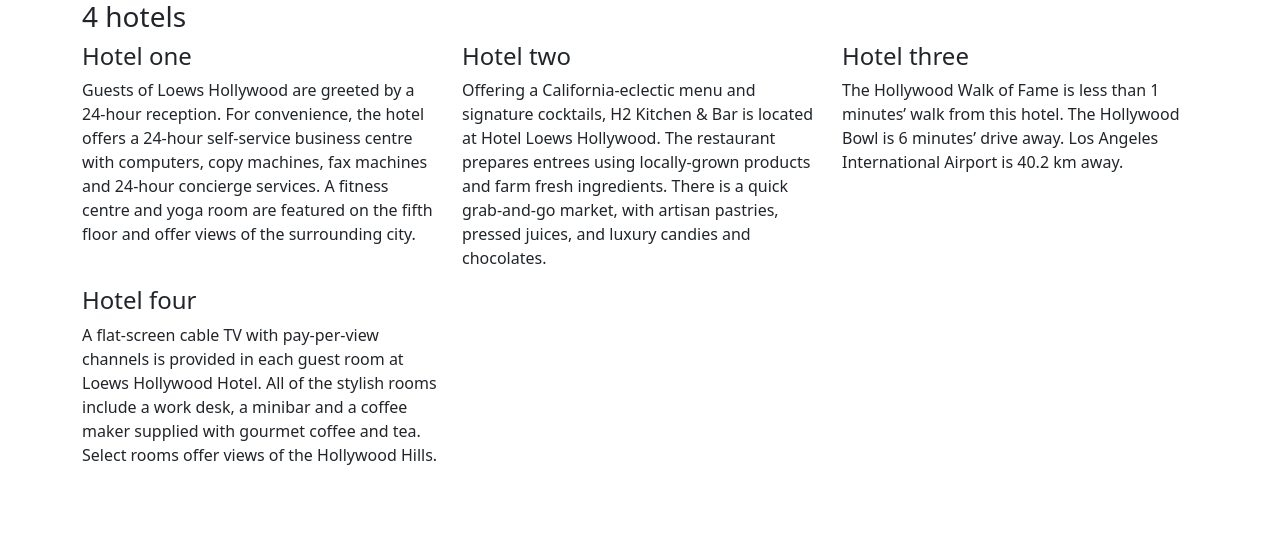
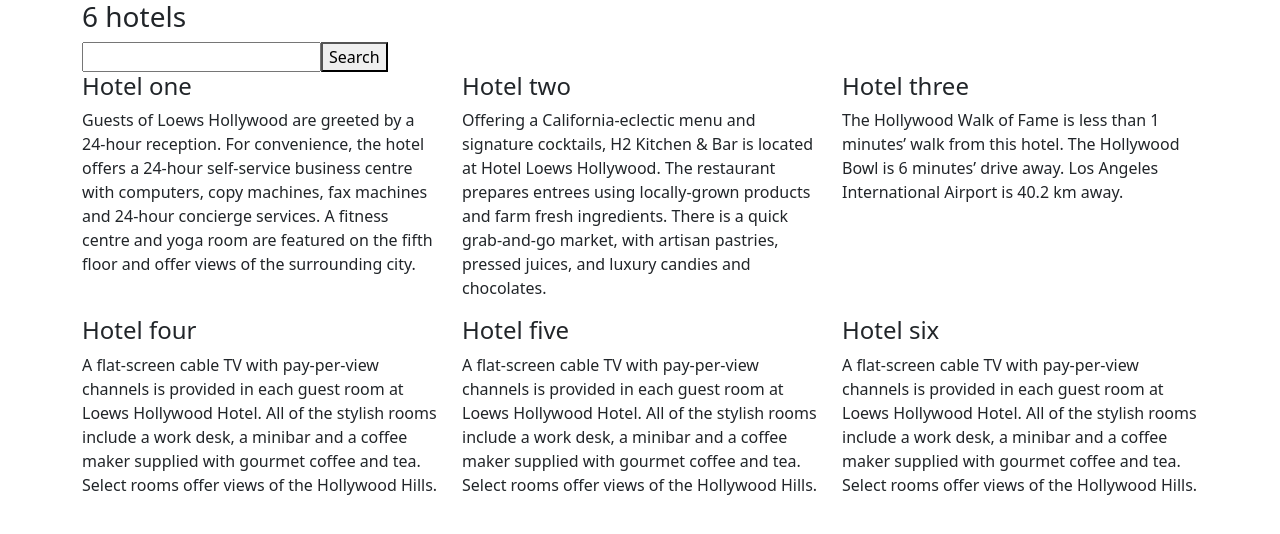
Before and after one commit to fridawa/hotel-booking-app, a React (Create React App) app: page / in a window 1280 px wide. Shown: the top 534 px of the page. Built offline with nearby package versions, Linux system fonts and the light colour scheme.

Commit message:
new commit

```diff
--- a/package.json
+++ b/package.json
@@ -7,6 +7,7 @@
     "@testing-library/react": "^11.2.7",
     "@testing-library/user-event": "^12.8.3",
     "bootstrap": "^5.1.0",
+    "mdbreact": "^5.1.0",
     "react": "^17.0.2",
     "react-bootstrap": "^2.0.0-beta.6",
     "react-dom": "^17.0.2",
--- a/src/App.js
+++ b/src/App.js
@@ -1,6 +1,7 @@
 import React, { useState } from "react";
 import data from "./components/data";
 import List from "./components/List";
+import Search from "./Search";
 
 function App() {
   //importerar datan från data
@@ -9,6 +10,7 @@
     <main>
       <section className="container">
         <h3>{hotels.length} hotels</h3>
+        <Search />
         <div className="row">
           <List hotels={hotels} />
         </div>
--- /dev/null
+++ b/src/Search.js
@@ -0,0 +1,12 @@
+import React from "react";
+
+const Search = () => {
+  return (
+    <div>
+      <input type="search"></input>
+      <button>Search</button>
+    </div>
+  );
+};
+
+export default Search;
--- a/src/components/data.js
+++ b/src/components/data.js
@@ -31,4 +31,20 @@
     image:
       "https://res.cloudinary.com/diqqf3eq2/image/upload/v1595959131/person-2_ipcjws.jpg",
   },
+  {
+    id: 5,
+    name: "Hotel five",
+    description:
+      "A flat-screen cable TV with pay-per-view channels is provided in each guest room at Loews Hollywood Hotel. All of the stylish rooms include a work desk, a minibar and a coffee maker supplied with gourmet coffee and tea. Select rooms offer views of the Hollywood Hills.",
+    image:
+      "https://res.cloudinary.com/diqqf3eq2/image/upload/v1595959131/person-2_ipcjws.jpg",
+  },
+  {
+    id: 6,
+    name: "Hotel six",
+    description:
+      "A flat-screen cable TV with pay-per-view channels is provided in each guest room at Loews Hollywood Hotel. All of the stylish rooms include a work desk, a minibar and a coffee maker supplied with gourmet coffee and tea. Select rooms offer views of the Hollywood Hills.",
+    image:
+      "https://res.cloudinary.com/diqqf3eq2/image/upload/v1595959131/person-2_ipcjws.jpg",
+  },
 ];
```
Also changed, not shown: 1 other file (tests, documents, lock files or other folders).
